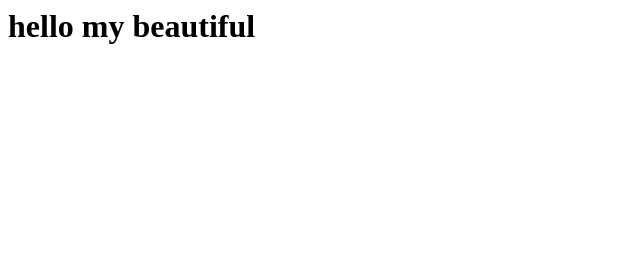
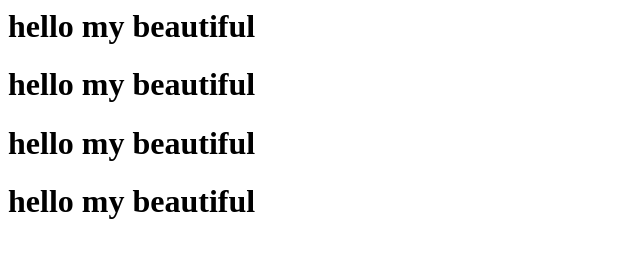
Before and after one commit to mashaelabdullah/techcampus, a plain HTML site: page index.html in a window 1280 px wide. Shown: the whole page, without its empty margins (0-640 px from the left). Drawn offline with Linux system fonts and the light colour scheme.

Commit message:
new index

```diff
--- a/index.html
+++ b/index.html
@@ -4,6 +4,9 @@
 </head>
 <body>
 <h1>hello my beautiful</h1>
+<h1>hello my beautiful</h1>
+<h1>hello my beautiful</h1>
+<h1>hello my beautiful</h1>
 
 </body>
 </html>
```
